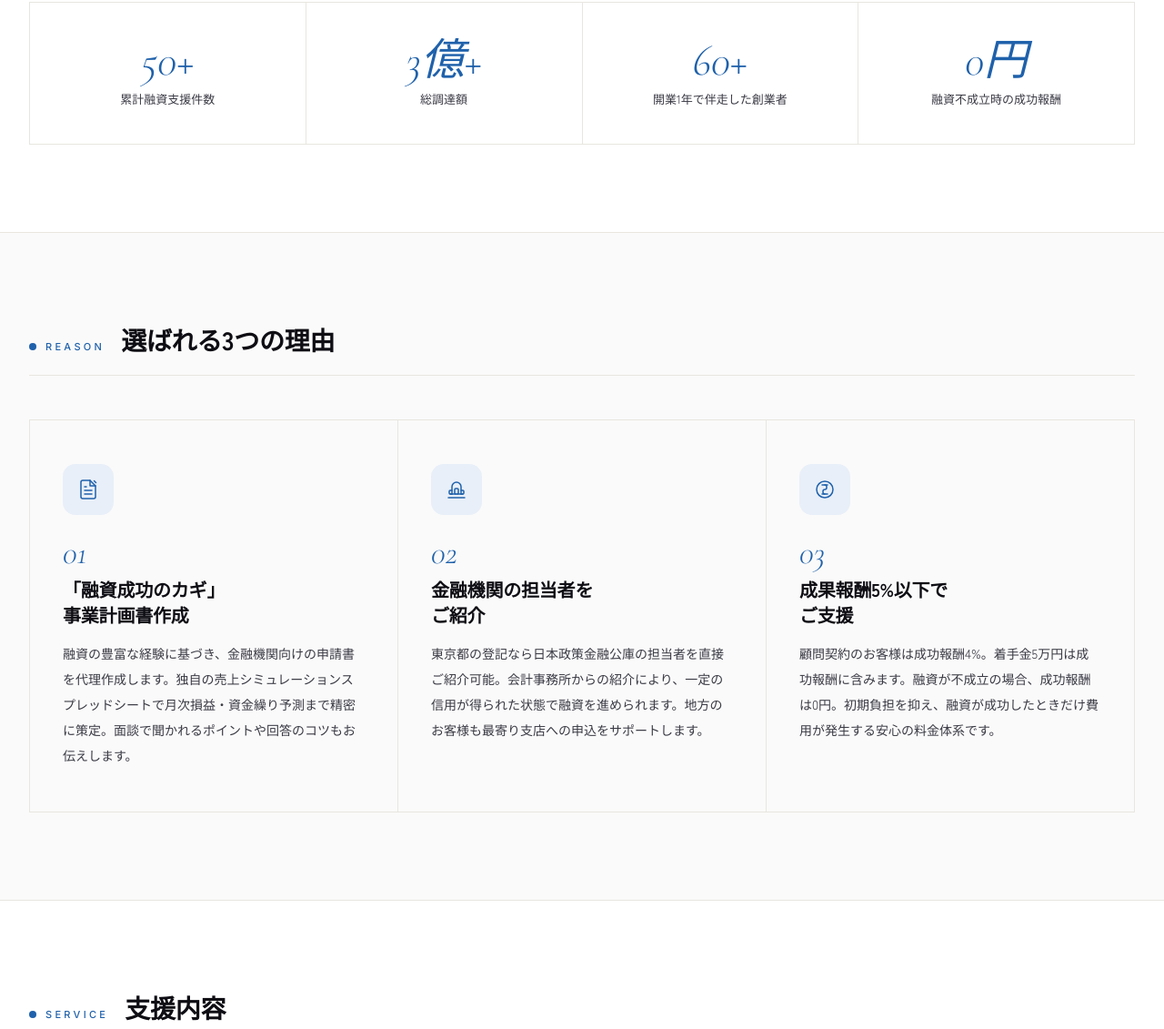
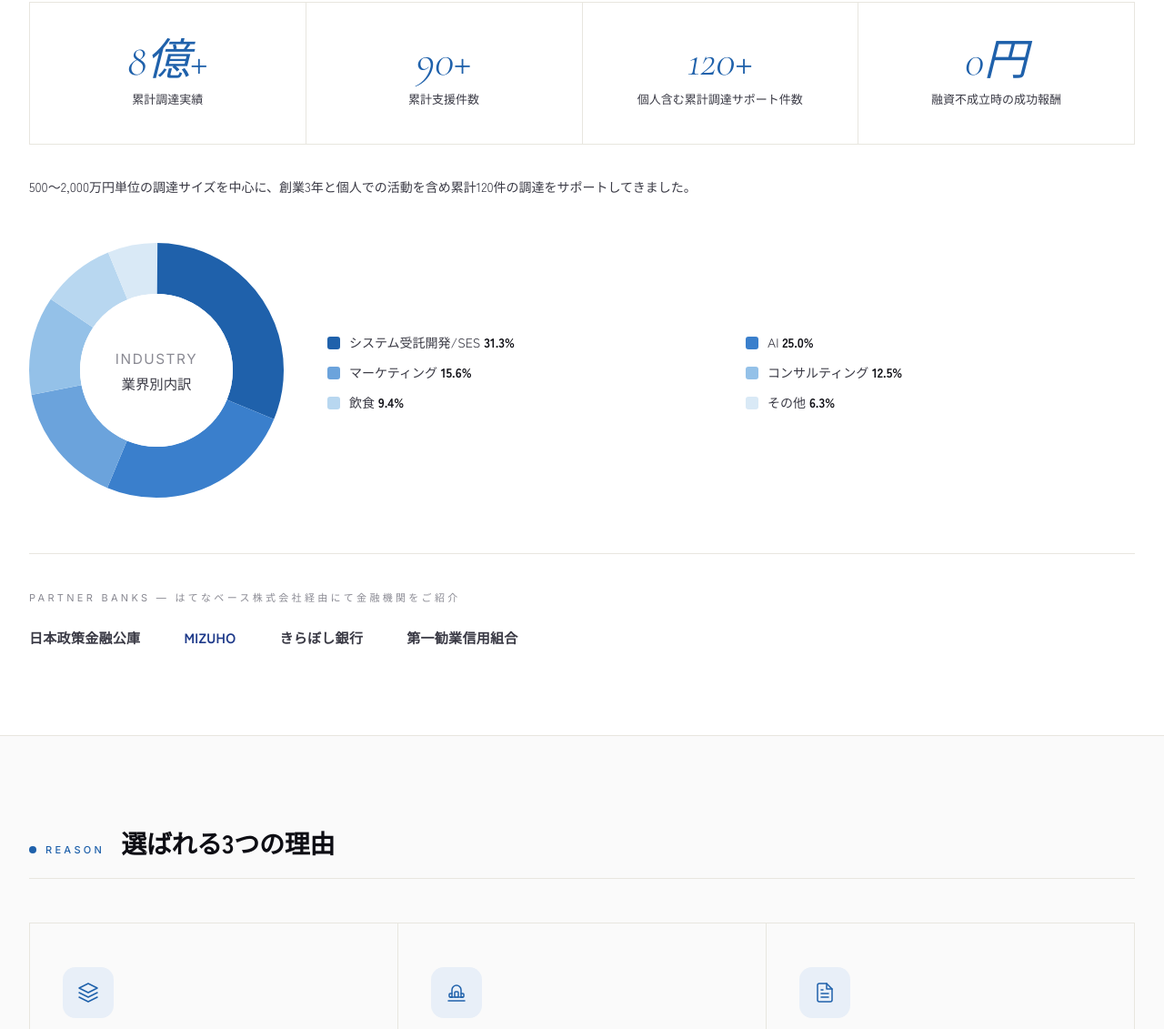
Before and after one commit to HatenaBase/tax-office-preview, a plain HTML site: page financing-support-preview.html in a window 1280 px wide. Shown: the part 822-1953 px from the top of the page at 91% size. Drawn offline with nearby package versions, Linux system fonts and the light colour scheme.

Commit message:
融資支援ページ更新: 実績数値・チーム・特徴を最新化
- 実績: 累計8億円/90件/120件に更新
- 業界別パイチャート追加（SES/AI/マーケ/コンサル/飲食/その他）
- 金融機関パートナーロゴ追加（日本政策金融公庫/MIZUHO/きらぼし銀行/第一勧業信用組合）
- チーム: 3人→2人（世戸口逸人・三輪衛）、プロフィール刷新
- 選ばれる理由: スタートアップ特化/金融機関紹介/事業計画書丸っと に差し替え

Co-Authored-By: Claude Opus 4.6 <noreply@anthropic.com>

```diff
--- a/financing-support-preview.html
+++ b/financing-support-preview.html
@@ -224,8 +224,8 @@
 
     /* ====== Team ====== */
     .team-grid {
-      display: grid; grid-template-columns: repeat(3, 1fr);
-      gap: 24px;
+      display: grid; grid-template-columns: repeat(2, 1fr);
+      gap: 24px; max-width: 880px;
     }
     .team-card {
       border: 1px solid var(--line); border-radius: 6px;
@@ -447,7 +447,7 @@
       .reason-grid { grid-template-columns: 1fr 1fr; }
       .svc-grid { grid-template-columns: 1fr 1fr; }
       .case-grid { grid-template-columns: 1fr 1fr; }
-      .team-grid { grid-template-columns: 1fr 1fr; }
+      .team-grid { grid-template-columns: 1fr 1fr; max-width: none; }
     }
 
     @media (max-width: 767px) {
@@ -520,20 +520,91 @@
       </div>
       <div class="stats-grid">
         <div class="stat-cell">
-          <div class="stat-cell__number">50+</div>
-          <div class="stat-cell__label">累計融資支援件数</div>
+          <div class="stat-cell__number">8億+</div>
+          <div class="stat-cell__label">累計調達実績</div>
         </div>
         <div class="stat-cell">
-          <div class="stat-cell__number">3億+</div>
-          <div class="stat-cell__label">総調達額</div>
+          <div class="stat-cell__number">90+</div>
+          <div class="stat-cell__label">累計支援件数</div>
         </div>
         <div class="stat-cell">
-          <div class="stat-cell__number">60+</div>
-          <div class="stat-cell__label">開業1年で伴走した創業者</div>
+          <div class="stat-cell__number">120+</div>
+          <div class="stat-cell__label">個人含む累計調達サポート件数</div>
         </div>
         <div class="stat-cell">
           <div class="stat-cell__number">0円</div>
           <div class="stat-cell__label">融資不成立時の成功報酬</div>
+        </div>
+      </div>
+      <p style="font-size: 14px; color: var(--ink-soft); line-height: 2; margin-top: 32px; max-width: 800px;">
+        500〜2,000万円単位の調達サイズを中心に、創業3年と個人での活動を含め累計120件の調達をサポートしてきました。
+      </p>
+
+      <!-- Industry Breakdown -->
+      <div style="margin-top: 48px; display: grid; grid-template-columns: 280px 1fr; gap: 48px; align-items: center;">
+        <div>
+          <svg viewBox="0 0 200 200" width="280" height="280">
+            <!-- Pie chart segments -->
+            <!-- システム受託開発/SES 31.3% = 112.68deg -->
+            <circle cx="100" cy="100" r="80" fill="none" stroke="#1F61AB" stroke-width="40"
+              stroke-dasharray="157.08 344.92" stroke-dashoffset="0" transform="rotate(-90 100 100)"/>
+            <!-- AI 25% = 90deg -->
+            <circle cx="100" cy="100" r="80" fill="none" stroke="#3A7FCC" stroke-width="40"
+              stroke-dasharray="125.66 376.34" stroke-dashoffset="-157.08" transform="rotate(-90 100 100)"/>
+            <!-- マーケティング 15.6% = 56.16deg -->
+            <circle cx="100" cy="100" r="80" fill="none" stroke="#6BA3DC" stroke-width="40"
+              stroke-dasharray="78.41 423.59" stroke-dashoffset="-282.74" transform="rotate(-90 100 100)"/>
+            <!-- コンサルティング 12.5% = 45deg -->
+            <circle cx="100" cy="100" r="80" fill="none" stroke="#94C1E8" stroke-width="40"
+              stroke-dasharray="62.83 439.17" stroke-dashoffset="-361.15" transform="rotate(-90 100 100)"/>
+            <!-- 飲食 9.4% = 33.84deg -->
+            <circle cx="100" cy="100" r="80" fill="none" stroke="#B8D7F0" stroke-width="40"
+              stroke-dasharray="47.12 454.88" stroke-dashoffset="-423.98" transform="rotate(-90 100 100)"/>
+            <!-- その他 6.3% = 22.68deg -->
+            <circle cx="100" cy="100" r="80" fill="none" stroke="#D9E9F6" stroke-width="40"
+              stroke-dasharray="31.62 470.38" stroke-dashoffset="-471.10" transform="rotate(-90 100 100)"/>
+            <!-- Center circle -->
+            <circle cx="100" cy="100" r="60" fill="white"/>
+            <text x="100" y="95" text-anchor="middle" font-family="Inter" font-size="11" fill="#8A8A93" letter-spacing=".1em">INDUSTRY</text>
+            <text x="100" y="115" text-anchor="middle" font-family="Zen Kaku Gothic New" font-size="11" fill="#3A3A45">業界別内訳</text>
+          </svg>
+        </div>
+        <div style="display: grid; grid-template-columns: 1fr 1fr; gap: 12px 32px;">
+          <div style="display: flex; align-items: center; gap: 10px;">
+            <span style="width: 14px; height: 14px; border-radius: 3px; background: #1F61AB; flex-shrink: 0;"></span>
+            <span style="font-size: 14px; color: var(--ink-soft);">システム受託開発/SES <strong style="color: var(--ink);">31.3%</strong></span>
+          </div>
+          <div style="display: flex; align-items: center; gap: 10px;">
+            <span style="width: 14px; height: 14px; border-radius: 3px; background: #3A7FCC; flex-shrink: 0;"></span>
+            <span style="font-size: 14px; color: var(--ink-soft);">AI <strong style="color: var(--ink);">25.0%</strong></span>
+          </div>
+          <div style="display: flex; align-items: center; gap: 10px;">
+            <span style="width: 14px; height: 14px; border-radius: 3px; background: #6BA3DC; flex-shrink: 0;"></span>
+            <span style="font-size: 14px; color: var(--ink-soft);">マーケティング <strong style="color: var(--ink);">15.6%</strong></span>
+          </div>
+          <div style="display: flex; align-items: center; gap: 10px;">
+            <span style="width: 14px; height: 14px; border-radius: 3px; background: #94C1E8; flex-shrink: 0;"></span>
+            <span style="font-size: 14px; color: var(--ink-soft);">コンサルティング <strong style="color: var(--ink);">12.5%</strong></span>
+          </div>
+          <div style="display: flex; align-items: center; gap: 10px;">
+            <span style="width: 14px; height: 14px; border-radius: 3px; background: #B8D7F0; flex-shrink: 0;"></span>
+            <span style="font-size: 14px; color: var(--ink-soft);">飲食 <strong style="color: var(--ink);">9.4%</strong></span>
+          </div>
+          <div style="display: flex; align-items: center; gap: 10px;">
+            <span style="width: 14px; height: 14px; border-radius: 3px; background: #D9E9F6; flex-shrink: 0;"></span>
+            <span style="font-size: 14px; color: var(--ink-soft);">その他 <strong style="color: var(--ink);">6.3%</strong></span>
+          </div>
+        </div>
+      </div>
+
+      <!-- Bank Partners -->
+      <div style="margin-top: 56px; padding-top: 40px; border-top: 1px solid var(--line);">
+        <p style="font-family: var(--font-en-sans); font-size: 11px; letter-spacing: .3em; color: var(--ink-light); margin-bottom: 24px;">PARTNER BANKS — はてなベース株式会社経由にて金融機関をご紹介</p>
+        <div style="display: flex; gap: 48px; align-items: center; flex-wrap: wrap;">
+          <span style="font-size: 15px; font-weight: 700; color: var(--ink-soft); letter-spacing: .02em;">日本政策金融公庫</span>
+          <span style="font-size: 15px; font-weight: 700; color: #1E3A8A; letter-spacing: .02em;">MIZUHO</span>
+          <span style="font-size: 15px; font-weight: 700; color: var(--ink-soft); letter-spacing: .02em;">きらぼし銀行</span>
+          <span style="font-size: 15px; font-weight: 700; color: var(--ink-soft); letter-spacing: .02em;">第一勧業信用組合</span>
         </div>
       </div>
     </div>
@@ -551,15 +622,14 @@
         <div class="reason-card">
           <div class="reason-card__icon">
             <svg viewBox="0 0 24 24" fill="none" stroke="#1F61AB" stroke-width="1.5" stroke-linecap="round" stroke-linejoin="round">
-              <path d="M14 2H6a2 2 0 00-2 2v16a2 2 0 002 2h12a2 2 0 002-2V8z"/>
-              <polyline points="14 2 14 8 20 8"/>
-              <path d="M16 13H8M16 17H8M10 9H8"/>
-              <path d="M18.5 2.5l2 2"/>
+              <path d="M12 2L2 7l10 5 10-5-10-5z"/>
+              <path d="M2 17l10 5 10-5"/>
+              <path d="M2 12l10 5 10-5"/>
             </svg>
           </div>
           <div class="reason-card__num">01</div>
-          <h3 class="reason-card__title">「融資成功のカギ」<br>事業計画書作成</h3>
-          <p class="reason-card__desc">融資の豊富な経験に基づき、金融機関向けの申請書を代理作成します。独自の売上シミュレーションスプレッドシートで月次損益・資金繰り予測まで精密に策定。面談で聞かれるポイントや回答のコツもお伝えします。</p>
+          <h3 class="reason-card__title">スタートアップに特化</h3>
+          <p class="reason-card__desc">数十社のVC・アクセラレーターと連携し、スタートアップの資金調達に特化しています。メンタリングや勉強会を通じて、創業期の経営者に寄り添った支援を提供。エクイティとデットの最適なバランスをご提案します。</p>
         </div>
         <!-- Reason 02 -->
         <div class="reason-card">
@@ -574,21 +644,21 @@
             </svg>
           </div>
           <div class="reason-card__num">02</div>
-          <h3 class="reason-card__title">金融機関の担当者を<br>ご紹介</h3>
-          <p class="reason-card__desc">東京都の登記なら日本政策金融公庫の担当者を直接ご紹介可能。会計事務所からの紹介により、一定の信用が得られた状態で融資を進められます。地方のお客様も最寄り支店への申込をサポートします。</p>
+          <h3 class="reason-card__title">金融機関担当者の<br>ご紹介</h3>
+          <p class="reason-card__desc">都内登記の場合、日本政策金融公庫の担当者を優先的にご紹介します。税理士事務所からの紹介により一定の信頼性が担保された状態で融資審査に臨めるため、スムーズな資金調達が可能です。</p>
         </div>
         <!-- Reason 03 -->
         <div class="reason-card">
           <div class="reason-card__icon">
             <svg viewBox="0 0 24 24" fill="none" stroke="#1F61AB" stroke-width="1.5" stroke-linecap="round" stroke-linejoin="round">
-              <circle cx="12" cy="12" r="9"/>
-              <path d="M12 7v0a2 2 0 012 2v1a2 2 0 01-2 2v0a2 2 0 00-2 2v1a2 2 0 002 2v0"/>
-              <path d="M9 7h6M9 17h6"/>
+              <path d="M14 2H6a2 2 0 00-2 2v16a2 2 0 002 2h12a2 2 0 002-2V8z"/>
+              <polyline points="14 2 14 8 20 8"/>
+              <path d="M16 13H8M16 17H8M10 9H8"/>
             </svg>
           </div>
           <div class="reason-card__num">03</div>
-          <h3 class="reason-card__title">成果報酬5%以下で<br>ご支援</h3>
-          <p class="reason-card__desc">顧問契約のお客様は成功報酬4%。着手金5万円は成功報酬に含みます。融資が不成立の場合、成功報酬は0円。初期負担を抑え、融資が成功したときだけ費用が発生する安心の料金体系です。</p>
+          <h3 class="reason-card__title">事業計画書作成まで<br>丸っと</h3>
+          <p class="reason-card__desc">起業家にしかできないコア業務に注力いただくために、融資申請に必要な情報をヒアリングし、事業計画書の作成と面談対策まで一貫して行います。書類作成の手間を大幅に削減し、経営に集中できる環境をつくります。</p>
         </div>
       </div>
     </div>
@@ -671,11 +741,11 @@
               <circle cx="12" cy="7" r="4"/>
             </svg>
           </div>
-          <div class="team-card__name">三輪 衛</div>
-          <div class="team-card__name-en">Mamoru Miwa</div>
-          <div class="team-card__title">資金調達支援チーム リーダー</div>
+          <div class="team-card__name">世戸口 逸人</div>
+          <div class="team-card__name-en">Hayato Setoguchi</div>
+          <div class="team-card__title">会計アドバイザリー 代表取締役</div>
           <div class="team-card__org">はてなベース株式会社</div>
-          <p class="team-card__desc">日本政策金融公庫を中心とした融資支援を専門とするチームリーダー。事業計画書の作成から金融機関との折衝まで一貫してサポートします。</p>
+          <p class="team-card__desc">ベンチャーキャピタルとの接点を多く持ち、スタートアップの協調融資をこれまで数十社担当。前職のリディッシュ株式会社/クロスポイント税理士法人にて飲食業界に特化した資金調達支援を担当したことから、スモールビジネスの資金調達の知見を多く有する。</p>
         </div>
         <!-- Member 2 -->
         <div class="team-card">
@@ -685,25 +755,11 @@
               <circle cx="12" cy="7" r="4"/>
             </svg>
           </div>
-          <div class="team-card__name">増田 和也</div>
-          <div class="team-card__name-en">Kazuya Masuda</div>
-          <div class="team-card__title">資金調達支援チーム</div>
+          <div class="team-card__name">三輪 衛</div>
+          <div class="team-card__name-en">Mamoru Miwa</div>
+          <div class="team-card__title">会計コンサルティング事業部 事業部長</div>
           <div class="team-card__org">はてなベース株式会社</div>
-          <p class="team-card__desc">融資申請書類の準備・事業計画のロジック構築をサポート。金融機関が求めるストーリーを組み立て、説得力のある計画書に仕上げます。</p>
-        </div>
-        <!-- Member 3 -->
-        <div class="team-card">
-          <div class="team-card__avatar">
-            <svg viewBox="0 0 24 24" fill="none" stroke="#1F61AB" stroke-width="1.5" stroke-linecap="round" stroke-linejoin="round">
-              <path d="M20 21v-2a4 4 0 00-4-4H8a4 4 0 00-4 4v2"/>
-              <circle cx="12" cy="7" r="4"/>
-            </svg>
-          </div>
-          <div class="team-card__name">瀬戸口 駿</div>
-          <div class="team-card__name-en">Shun Setoguchi</div>
-          <div class="team-card__title">資金調達支援チーム</div>
-          <div class="team-card__org">はてなベース株式会社</div>
-          <p class="team-card__desc">融資案件の進捗管理・日程調整・追加資料対応を担当。スピーディなコミュニケーションで、融資プロセスをスムーズに進行させます。</p>
+          <p class="team-card__desc">慶應義塾大学在学中に創業1期目のベンチャー企業を2年間経験し、新規事業部の立ち上げを行う。現在ははてなベース社の資金調達をリードしつつ、金融機関とのネットワークを活かして数千万単位の資金調達をサポートしている。</p>
         </div>
       </div>
     </div>
```
